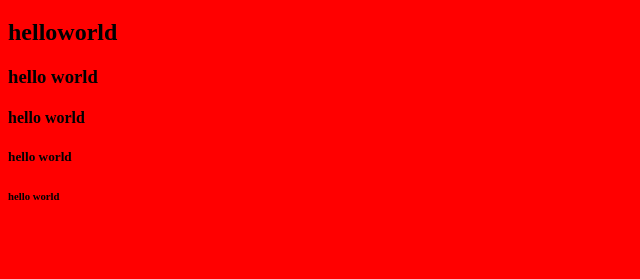
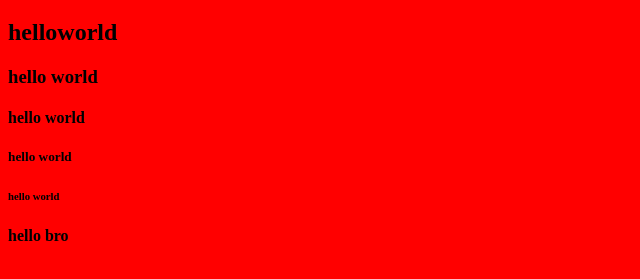
Before and after one commit to akashjha991/FullStackMcaAClass, a plain HTML site: page index.html in a window 1280 px wide. Shown: the part 61-340 px from the top of the page, without its empty margins (0-640 px from the left). Drawn offline with Linux system fonts and the light colour scheme.

Commit message:
Save changes

```diff
--- a/index.html
+++ b/index.html
@@ -13,5 +13,7 @@
     <h5>hello world</h5>
     <h6>hello world</h6>
 
+    <b>hello bro</b>
+
 </body>
 </html>
```
